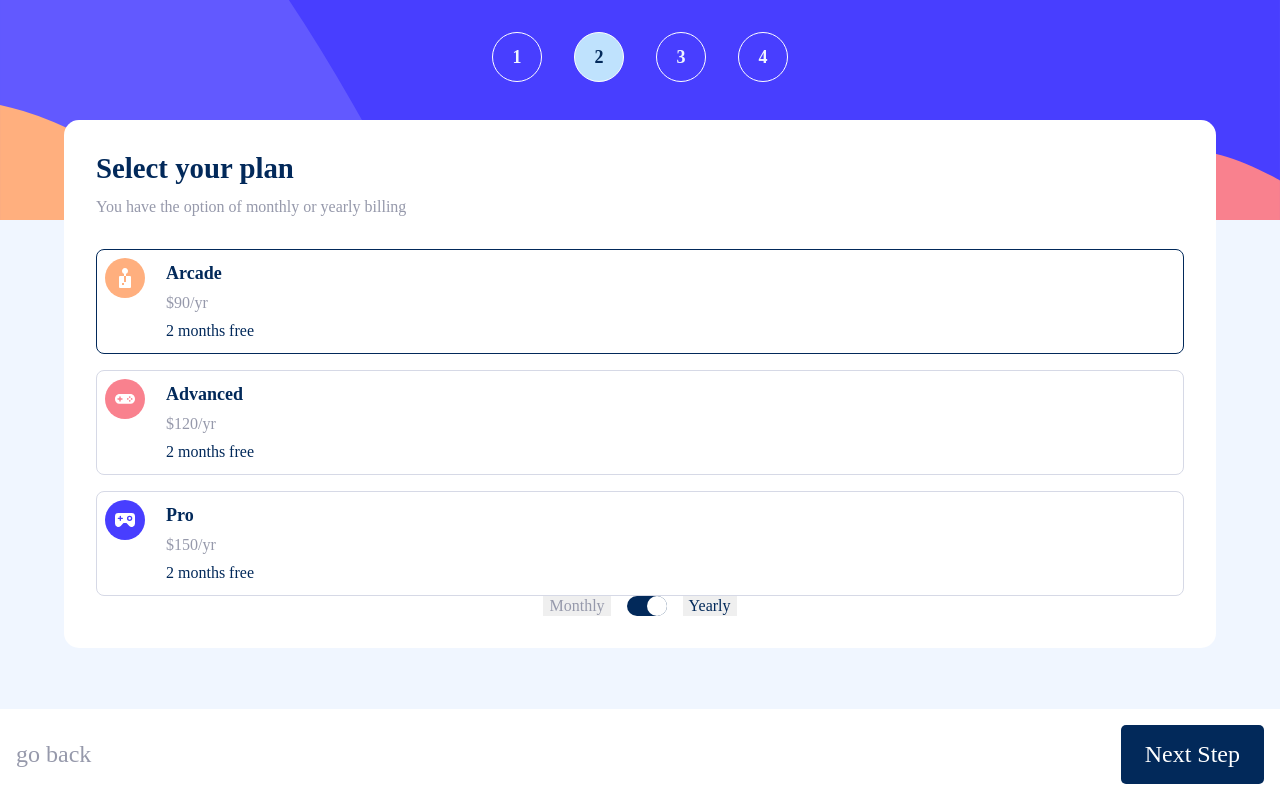
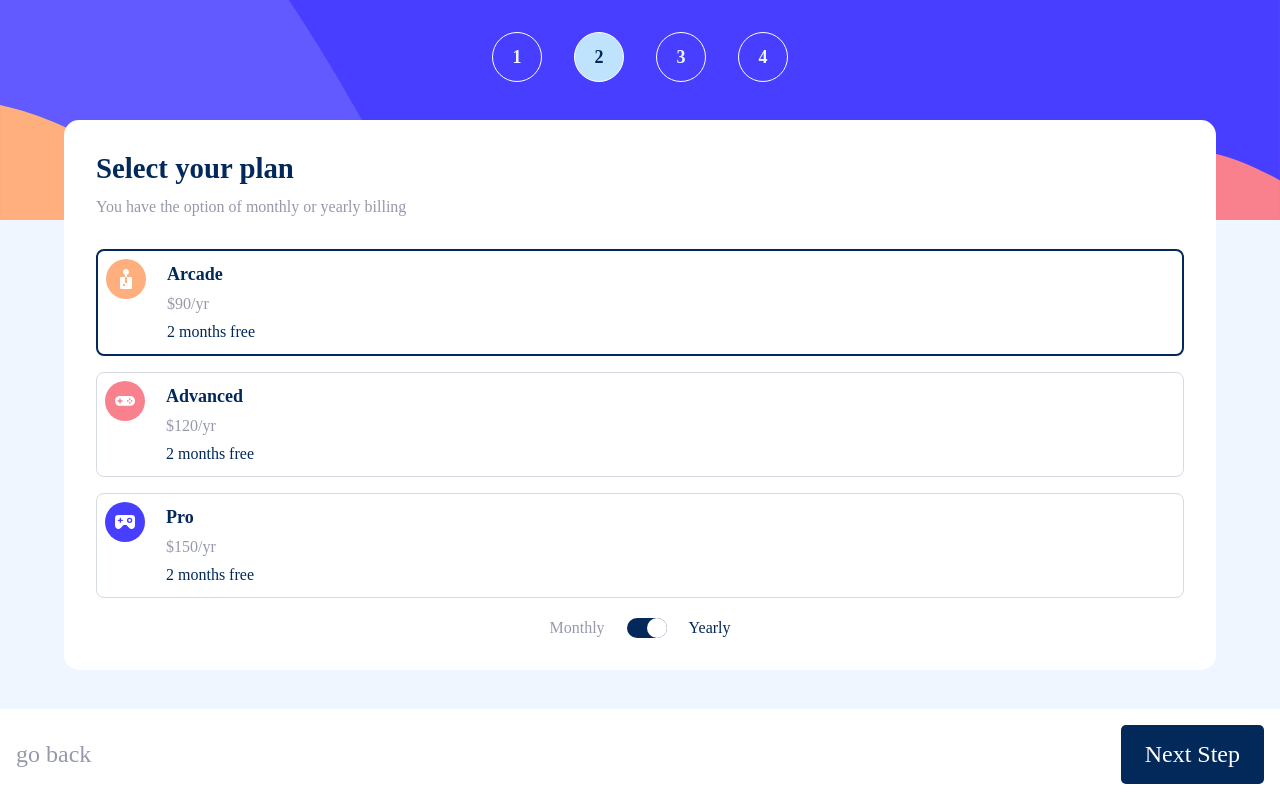
Before and after one commit to OrlandoLeyva/multi-step-form, a React (Vite) app: page /2 in a window 1280 px wide. Built offline with nearby package versions, Linux system fonts and the light colour scheme.

Commit message:
billing-switcher styling

```diff
--- a/src/components/PlanCard.jsx
+++ b/src/components/PlanCard.jsx
@@ -8,7 +8,7 @@ export default function PlanCard(props){
     const price = billingSelected == 'yearly' ? planData.YearlyPrice : planData.monthlyPrice
 
     const selectedStyles = {
-        border: '1px solid hsl(213, 96%, 18%)',
+        border: '2px solid hsl(213, 96%, 18%)',
     }
 
     function selectPlan(){
--- a/src/index.css
+++ b/src/index.css
@@ -225,6 +225,7 @@ textarea {
 }
 
 .billing-switcher {
+  margin-top: 20px;
   display: flex;
   justify-content: center;
   gap: 1rem;
@@ -236,7 +237,6 @@ textarea {
   border-radius: 20px;
   width: 40px;
   height: 20px;
-  /* padding: 5px 1rem; */
 }
 
 .switcher-indicator.yearly-selected {justify-content: end;}
@@ -251,6 +251,7 @@ textarea {
 }
 
 .select-billing-button {
+  background-color: transparent;
   border: none;
   color: var(--Cool-gray);
 }
```
